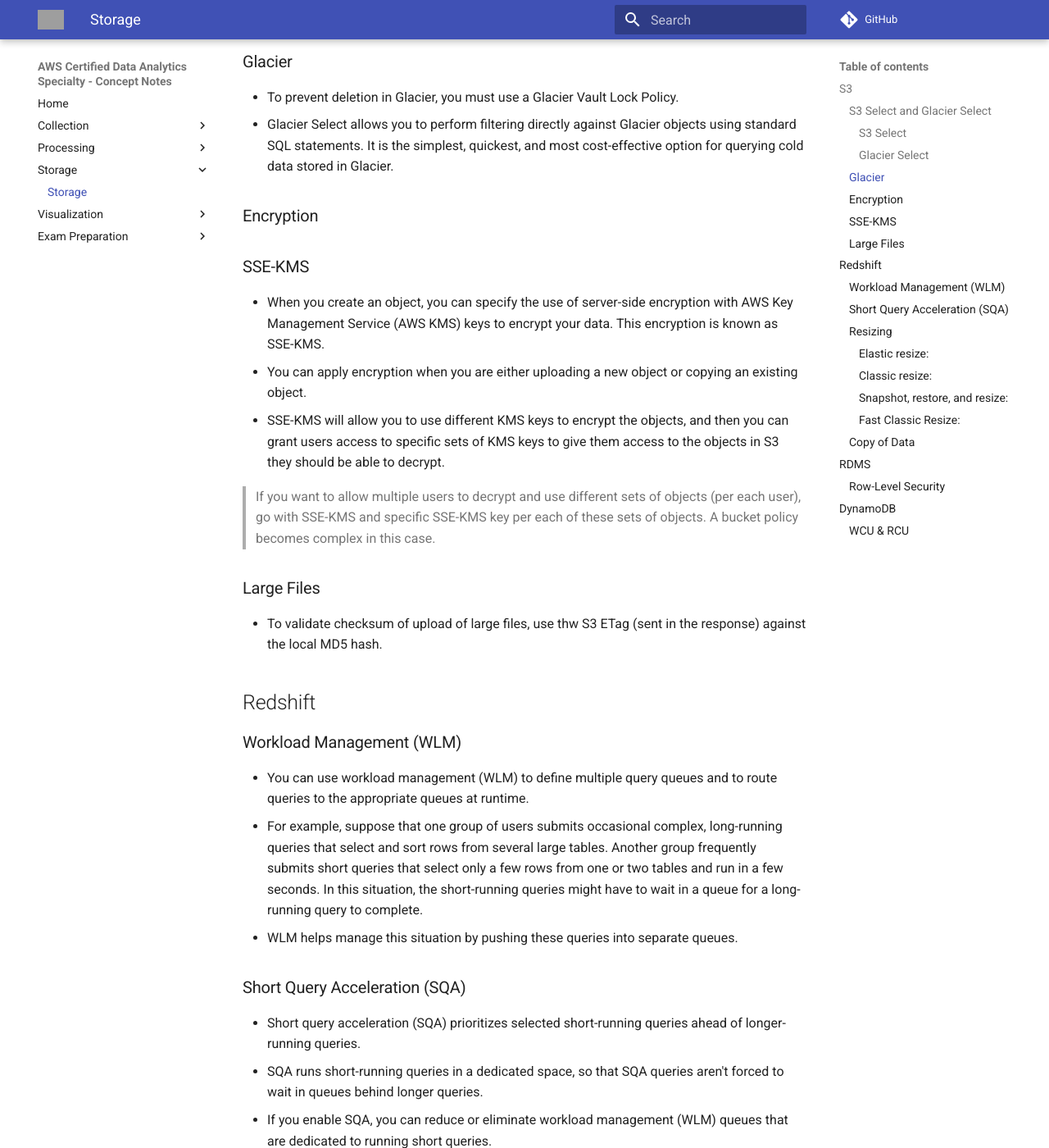
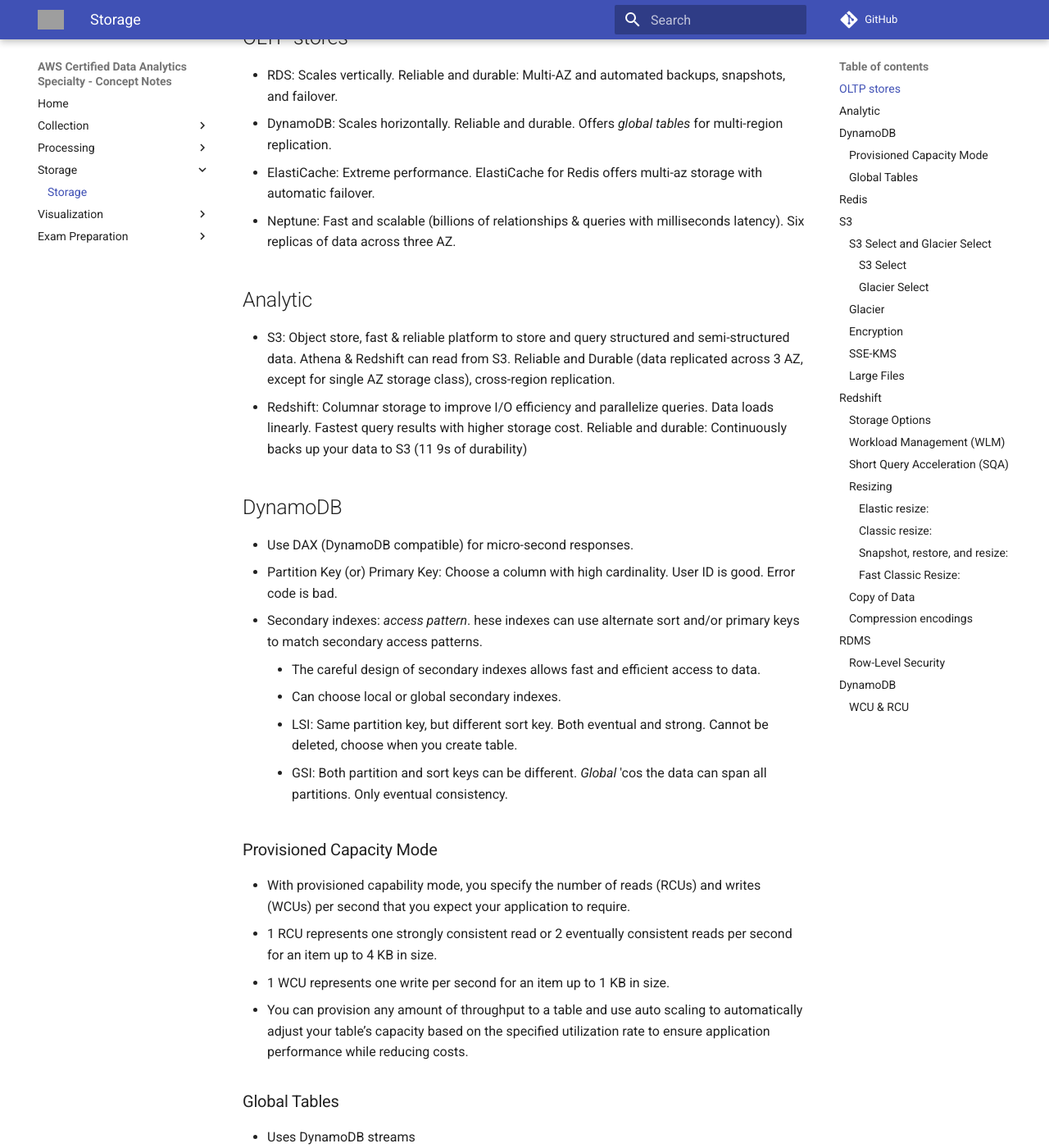
Before and after one commit to jeyabalajis/aws-certified-data-analytics-specialty-notes, an MkDocs documentation site: the page built from docs/storage/storage.md, in a window 1280 px wide and 1400 px high, scrolled down 772 px. Shown: the whole window at 82% size. Built offline with MkDocs 1.6.1 and Material for MkDocs 9.7.7, drawn with Linux system fonts in a browser that asks for light colours; comment, search, counter and statistics services are not loaded; some of the changed text lies outside the part shown; grey boxes are pictures that could not be loaded.

```diff
--- a/docs/storage/storage.md
+++ b/docs/storage/storage.md
@@ -1,4 +1,61 @@
 # Storage
+
+- Operational Data Store (OLTP Data Store):
+    - Row store,
+    - low latency,
+    - High Throughput,
+    - Concurrent,
+    - High Velocity,
+    - Caching
+- Analytical Data Store: Divided into OLAP and Decision Support System (DSS).
+    - Columnar store
+    - Large data sets, Partioned
+    - Large Compute Size
+    - Regularly performs complex joins and aggregations
+    - Bulk Loading or Trickle Inserts
+    - Low Change Velocity
+- OLAP: OLAP systems provide a more responsive framework for real-time feedback and ad-hoc queries.
+- DSS Systems: DSS systems, such as data lakes and data warehouses, are useful for long-running query aggregations and projections, where latency is less important.
+
+
+## OLTP stores
+
+- RDS: Scales vertically. Reliable and durable: Multi-AZ and automated backups, snapshots, and failover.
+- DynamoDB: Scales horizontally. Reliable and durable. Offers *global tables* for multi-region replication.
+- ElastiCache: Extreme performance. ElastiCache for Redis offers multi-az storage with automatic failover.
+- Neptune: Fast and scalable (billions of relationships & queries with milliseconds latency). Six replicas of data across three AZ.
+
+## Analytic
+
+- S3: Object store, fast & reliable platform to store and query structured and semi-structured data. Athena & Redshift can read from S3. Reliable and Durable (data replicated across 3 AZ, except for single AZ storage class), cross-region replication.
+- Redshift: Columnar storage to improve I/O efficiency and parallelize queries. Data loads linearly. Fastest query results with higher storage cost. Reliable and durable: Continuously backs up your data to S3 (11 9s of durability)
+
+## DynamoDB
+
+- Use DAX (DynamoDB compatible) for micro-second responses.
+- Partition Key (or) Primary Key: Choose a column with high cardinality. User ID is good. Error code is bad.
+- Secondary indexes: *access pattern*. hese indexes can use alternate sort and/or primary keys to match secondary access patterns.
+    - The careful design of secondary indexes allows fast and efficient access to data.
+    - Can choose local or global secondary indexes.
+    - LSI: Same partition key, but different sort key. Both eventual and strong. Cannot be deleted, choose when you create table.
+    - GSI: Both partition and sort keys can be different. *Global* 'cos the data can span all partitions. Only eventual consistency.
+
+### Provisioned Capacity Mode
+
+- With provisioned capability mode, you specify the number of reads (RCUs) and writes (WCUs) per second that you expect your application to require.
+- 1 RCU represents one strongly consistent read or 2 eventually consistent reads per second for an item up to 4 KB in size.
+- 1 WCU represents one write per second for an item up to 1 KB in size.
+- You can provision any amount of throughput to a table and use auto scaling to automatically adjust your table’s capacity based on the specified utilization rate to ensure application performance while reducing costs.
+
+### Global Tables
+
+- Uses DynamoDB streams
+
+> To help ensure eventual consistency, DynamoDB global tables use a last-writer-wins reconciliation between concurrent updates, in which DynamoDB makes a best effort to determine the last writer.
+
+## Redis
+
+- You can use Redis Hashes to maintain a list of likes & dislikes for a product code (product recommendation use case)
 
 ## S3
 
@@ -37,6 +94,14 @@
 - To validate checksum of upload of large files, use thw S3 ETag (sent in the response) against the local MD5 hash.
 
 ## Redshift
+
+### Storage Options
+
+- While Amazon RDS, DynamoDB, and Neptune are all built in SSDs, Amazon Redshift offers you a choice of **SSD** or **HDD** storage.
+- Amazon Redshift offers three different node types to best accommodate your workloads. You can select *RA3*, *DC2*, or *DS2*, depending on your required performance and data size.
+    - DC2: Compute Intensive with local SSD
+    - DS2: Legacy, uses HDD for lower cost, not recommended
+    - RA3: with managed storage, allows you to optimize your datawarehouse by scaling and paying for compute and storage independently.
 
 ### Workload Management (WLM)
 
@@ -86,6 +151,18 @@
 
 > Amazon Redshift can automatically load in parallel from multiple compressed data files. However, if you use multiple concurrent COPY commands to load one table from multiple files, Amazon Redshift is forced to perform a serialized load. This type of load is much slower and requires a VACUUM process at the end if the table has a sort column defined.
 
+### Compression encodings
+
+- Raw Encoding
+- AZ64 Encoding
+- Byte-Dictionary Encoding
+- Delta Encoding
+- LZO Encoding
+- Mostly Encoding
+- Runlength Encoding
+- Text255 and Text32k Encodings
+- Zstandard Encoding
+
 ## RDMS
 
 - If you are working on an on-premise PostgreSQL database, you can use _DMS (Database Management Service)_ to replicate data to RDS, and offload analytical queries on it.
--- a/mkdocs.yml
+++ b/mkdocs.yml
@@ -19,6 +19,9 @@ nav:
       - Collection: collection/collection.md
       - Kinesis Data Firehose: collection/kinesis_data_firehose.md
       - Kinesis Data Streams: collection/kinesis_data_streams.md
+      - Glue ETL: collection/glue_etl.md
+      - Dynamo DB Streams: collection/dynamodb_streams.md
+      - Database Migration Service: collection/database_migration_service.md
   - Processing:
       - Processing: processing/processing.md
       - Athena: processing/athena.md
```
Also changed, not shown: docs/collection/dynamodb_streams.md (added, +47 -0 lines), docs/processing/processing.md (+4 -0 lines).
